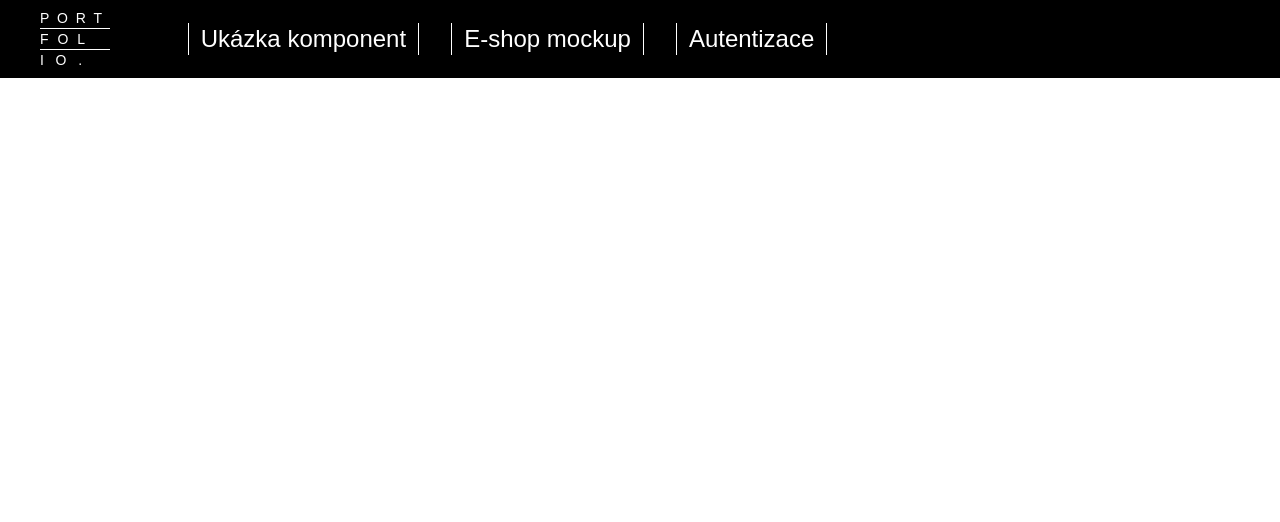
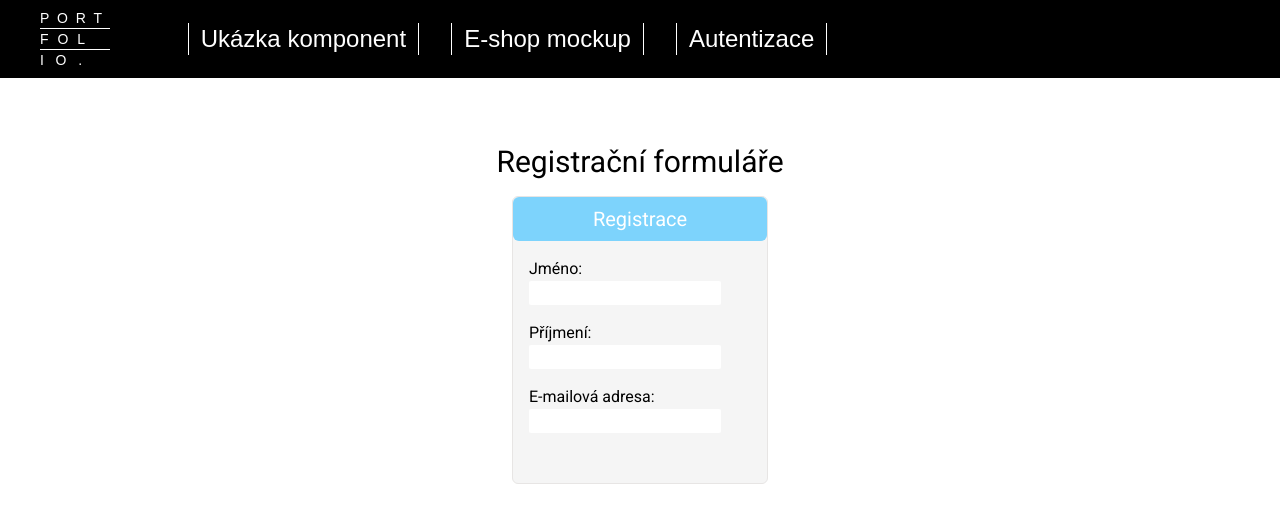
Before and after one commit to znch/portfolio-nextjs, a Next.js app: page /component-showcase in a window 1280 px wide. Shown: the top 522 px of the page. Built offline with nearby package versions, Linux system fonts and the light colour scheme; a web font is replaced by a local one.

Commit message:
zacatek component showcaes

```diff
--- a/src/app/component-showcase/page.tsx
+++ b/src/app/component-showcase/page.tsx
@@ -1,10 +1,15 @@
+import {RegistrationFormClassic, RegistrationFormModern, RegistrationFormSquares} from "../ui/forms/formVariants";
+
 export default function Page() {
 
     return(
         <>
         <div className="w-full pt-36">
             <div className="w-full">
-
+                <h1 className="text-3xl text-center mb-4">Registrační formuláře</h1>
+                <RegistrationFormClassic></RegistrationFormClassic>
+                <RegistrationFormModern></RegistrationFormModern>
+                <RegistrationFormSquares></RegistrationFormSquares>
             </div>
         </div>
         </>
--- a/src/app/eshop-mockup/cart/page.tsx
+++ b/src/app/eshop-mockup/cart/page.tsx
@@ -13,7 +13,7 @@ export default async function Page(){
 
     return(
         <>
-        <div className="h-screen pt-32">
+        <div className="h-screen pt-24">
             <EshopPanelTop />
             <div className="my-8 w-full md:w-11/12 mx-auto">
                 <h1 className="text-4xl text-center md:text-left ml-0 tracking-tighter mb-4">Váš nákup</h1>
--- a/src/app/eshop-mockup/item/[id]/page.tsx
+++ b/src/app/eshop-mockup/item/[id]/page.tsx
@@ -15,7 +15,7 @@ export default async function Page({params}: {params:Promise<{id: number}>}){
 
     return(
         <>
-        <div className="h-screen w-full pt-32">
+        <div className="h-screen w-full pt-24">
             <EshopPanelTop></EshopPanelTop>
             <div className="w-11/12 h-fit border-y border-black mx-auto my-8 py-2 tracking-tighter flex justify-end">
             <div className="my-auto mx-2">
--- a/src/app/eshop-mockup/page.tsx
+++ b/src/app/eshop-mockup/page.tsx
@@ -14,7 +14,7 @@ export default function Page() {
 */
     return(
     <>
-    <div className={` pt-32 mx-auto w-screen mb-12 grid grid-cols-1`}>
+    <div className={` pt-24 mx-auto w-screen mb-12 grid grid-cols-1`}>
         <div className="w-full mx-auto">
           <EshopPanelTop></EshopPanelTop>
           <div className="pt-8">
--- /dev/null
+++ b/src/app/ui/forms/formVariants.tsx
@@ -0,0 +1,45 @@
+
+
+export function RegistrationFormClassic(){
+
+    return(
+        <>
+        <div className="w-64 h-72 bg-neutral-100 rounded-md mx-auto border border-stone-200">
+            <div className="bg-sky-300 h-fit p-2 rounded-md">
+                <h1 className="text-xl text-white text-center">Registrace</h1>
+            </div>
+            <form action="" className="flex flex-col p-4">
+                <label htmlFor="firstName">Jméno:</label>
+                <input size={10} className="w-48 mb-4 rounded-sm" type="text" id="firstName" name="firstName"/>
+                <label htmlFor="lastName">Příjmení:</label>
+                <input size={10} className="w-48 mb-4 rounded-sm" type="text" id="lastName" name="lastName"/>
+                <label htmlFor="email">E-mailová adresa:</label>
+                <input size={10} className="w-48 mb-4 rounded-sm" type="text" id="email" name="email"/>
+                <label htmlFor=""></label>
+            </form>
+        </div>
+        </>
+    );
+}
+
+export function RegistrationFormModern(){
+
+    return(
+        <>
+        <div>
+            <form action=""></form>
+        </div>
+        </>
+    );
+}
+
+export function RegistrationFormSquares(){
+
+    return(
+        <>
+        <div>
+            <form action=""></form>
+        </div>
+        </>
+    );
+}
```
Also changed, not shown: src/app/ui/forms/formClassic.tsx (deleted), src/app/ui/forms/formModern.tsx (deleted).
